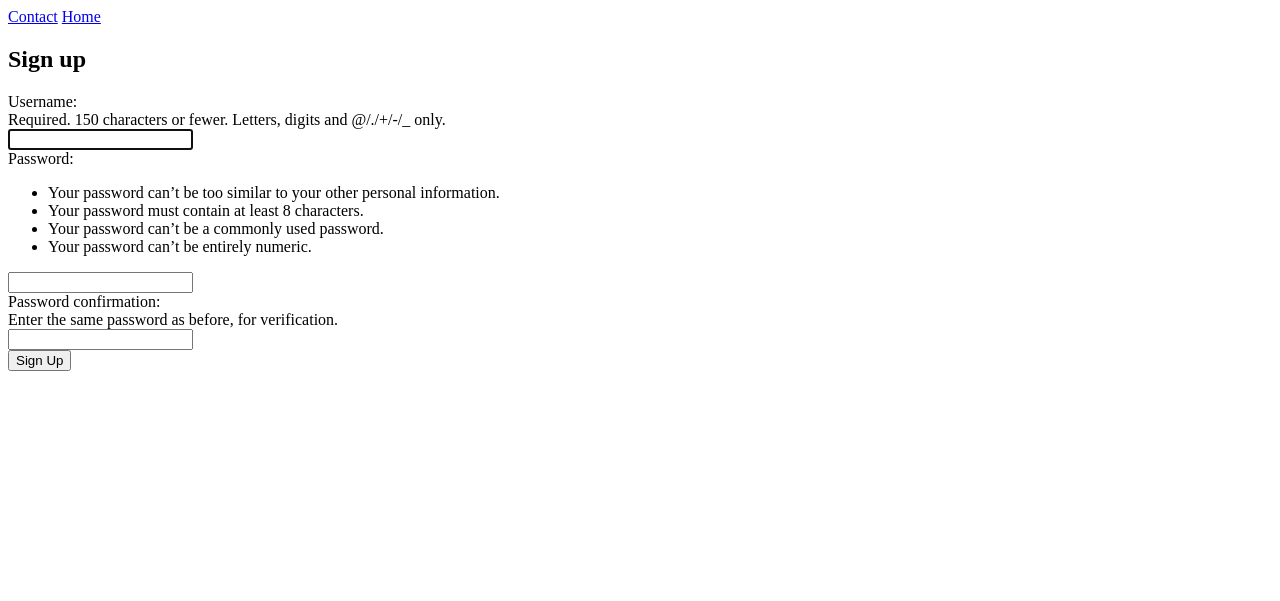
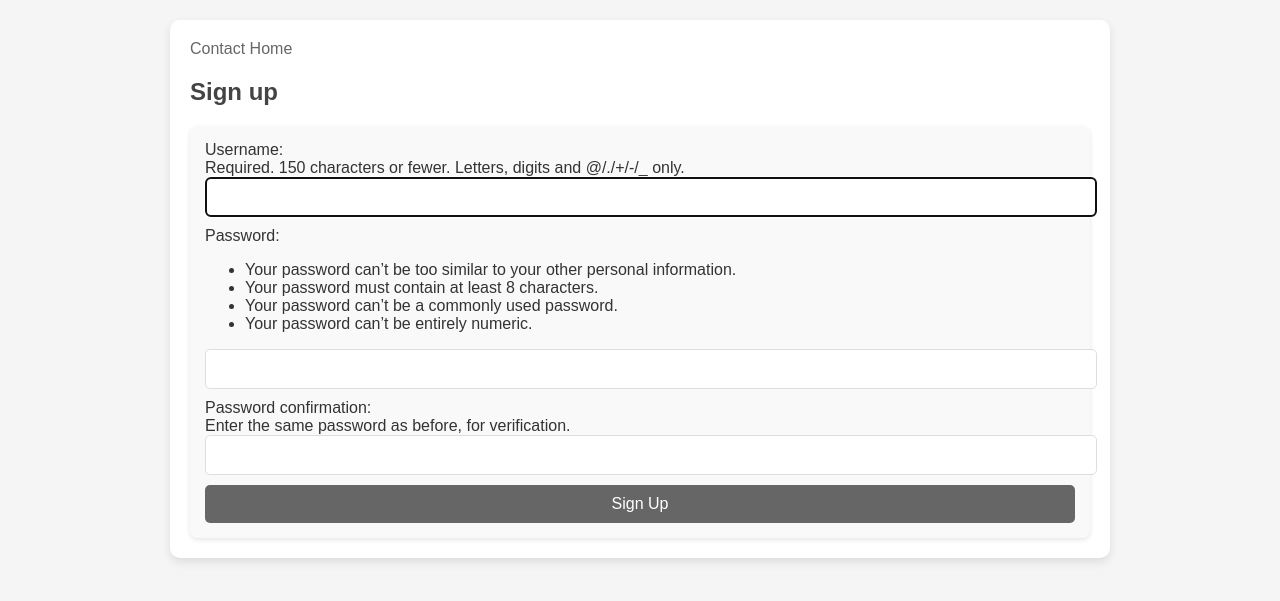
Before and after one commit to ines1606/BloggingPlatform, a Django app: page /accounts/signup/ in a window 1280 px wide. Shown: the top 601 px of the page. Run offline with Django 5.2, Linux system fonts and the light colour scheme.

Commit message:
added stylesheet

```diff
--- a/blogpage/blogpage/settings.py
+++ b/blogpage/blogpage/settings.py
@@ -135,3 +135,9 @@ CONTACT_REDIRECT_URL = "contact"
 # prints emails sent into terminal
 # TODO: (maybe) set up SMTP server
 EMAIL_BACKEND = 'django.core.mail.backends.console.EmailBackend'
+
+STATIC_URL = 'static/'
+
+STATICFILES_DIRS = [
+    BASE_DIR / "main/static"
+]
--- a/blogpage/main/forms.py
+++ b/blogpage/main/forms.py
@@ -10,8 +10,6 @@ class ContactUsForm(forms.Form):
 
 class SearchArticles(forms.Form):
     title = forms.CharField(required=False)
-    #TODO: find out how to separate them in a list by ","
-    #tags = forms.CharField()
     publish_date = forms.DateField(required=False)
 
 class BlogPostForm(forms.ModelForm):
--- /dev/null
+++ b/blogpage/main/static/css/style.css
@@ -0,0 +1,85 @@
+/* General Page Styling */
+body {
+    font-family: Arial, sans-serif;
+    background-color: #f5f5f5;
+    color: #333;
+    margin: 0;
+    padding: 0;
+}
+
+main {
+    max-width: 900px;
+    margin: 20px auto;
+    padding: 20px;
+    background: #ffffff;
+    border-radius: 10px;
+    box-shadow: 0 4px 10px rgba(0, 0, 0, 0.1);
+}
+
+/* Headings */
+h2, h3 {
+    color: #444;
+}
+
+/* Forms */
+form {
+    display: flex;
+    flex-direction: column;
+    gap: 10px;
+    background: #f9f9f9;
+    padding: 15px;
+    border-radius: 8px;
+    box-shadow: 0 2px 5px rgba(0, 0, 0, 0.1);
+}
+
+input, textarea, button {
+    width: 100%;
+    padding: 10px;
+    border: 1px solid #ddd;
+    border-radius: 5px;
+    font-size: 16px;
+}
+
+button {
+    background: #666;
+    color: #fff;
+    cursor: pointer;
+    border: none;
+}
+
+button:hover {
+    background: #444;
+}
+
+/* Articles */
+.article-card {
+    background: #ffffff;
+    padding: 15px;
+    border-radius: 8px;
+    box-shadow: 0 2px 5px rgba(0, 0, 0, 0.1);
+    margin-bottom: 15px;
+}
+
+.article-card h3 {
+    margin-bottom: 5px;
+}
+
+/* Delete Button */
+button[name="delete_post"] {
+    background: #d9534f;
+}
+
+button[name="delete_post"]:hover {
+    background: #c9302c;
+}
+
+/* Links */
+a {
+    color: #666;
+    text-decoration: none;
+}
+
+a:hover {
+    color: #444;
+    text-decoration: underline;
+}
--- a/blogpage/main/templates/base.html
+++ b/blogpage/main/templates/base.html
@@ -1,10 +1,12 @@
 <!-- templates/base.html -->
+{% load static %}
 <!DOCTYPE html>
 <html>
 
 <head>
   <meta charset="utf-8">
   <title>{% block title %}My Blog{% endblock %}</title>
+  <link rel="stylesheet" type="text/css" href="{% static 'css/style.css' %}">
 </head>
 
 <body>
```
